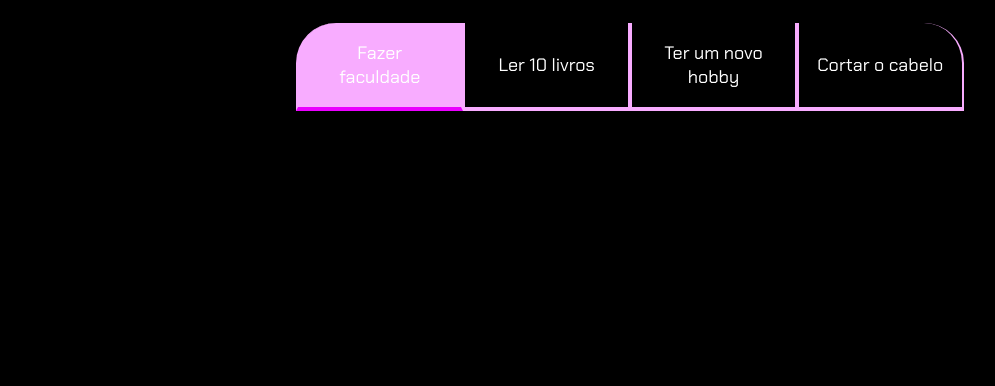
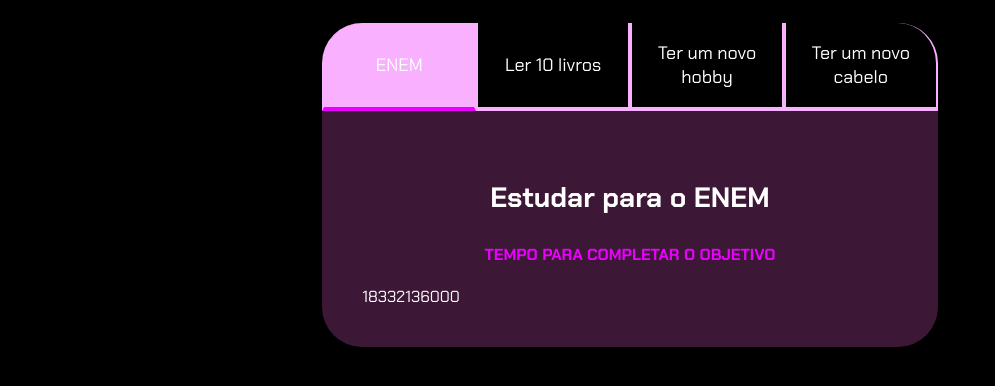
Before and after one commit to amandapilatti/PROJETO-DE-VIDA, a plain HTML site: page index.html in a window 1280 px wide. Shown: the part 80-466 px from the top of the page, without its empty margins (10-1005 px from the left). Drawn offline with Linux system fonts and the light colour scheme.

Commit message:
Add files via upload

```diff
--- a/index.html
+++ b/index.html
@@ -11,11 +11,38 @@
 <body>
     <section class="conteudo-principal">
         <h2 class="titulo-principal">Meus Objetivos do ano<span>_</span></h2>
-        <div class="botoes">
-            <button class="botao ativo">Fazer faculdade</button>
-            <button class="botao">Ler 10 livros</button>
-            <button class="botao">Ter um novo hobby</button>
-            <button class="botao">Cortar o cabelo</button>
+        <div class="conteudo">
+            <div class="botoes">
+                <button class="botao ativo">ENEM</button>
+                <button class="botao">Ler 10 livros</button>
+                <button class="botao">Ter um novo hobby</button>
+                <button class="botao">Ter um novo cabelo</button>
+            </div>
+            <div class="abas-textos">
+                <div class="aba-conteudo ativo">
+                    <h3 class="aba-conteudo-titulo-principal">Estudar para o ENEM</h3>
+                    <h4 class="aba-conteudo-titulo-secundario">Tempo para completar o objetivo</h4>
+                    <div class="contador"></div>
+                </div>
+
+                <div class="aba-conteudo">
+                    <h3 class="aba-conteudo-titulo-principal">Terminar e começar a ler 10 livros</h3>
+                    <h4 class="aba-conteudo-titulo-secundario">Tempo para completar o objetivo</h4>
+                    <div class="contador"></div>
+                </div>
+
+                <div class="aba-conteudo">
+                    <h3 class="aba-conteudo-titulo-principal">Começar a praticar um novo hobby</h3>
+                    <h4 class="aba-conteudo-titulo-secundario">Tempo para completar o objetivo</h4>
+                    <div class="contador"></div>
+                </div>
+
+                <div class="aba-conteudo">
+                    <h3 class="aba-conteudo-titulo-principal">Cortar o cabelo</h3>
+                    <h4 class="aba-conteudo-titulo-secundario">Tempo para completar o objetivo</h4>
+                    <div class="contador"></div>
+                </div>
+            </div>
         </div>
     </section>
 
--- a/main.js
+++ b/main.js
@@ -1,4 +1,5 @@
 const botoes = document.querySelectorAll(".botao");
+const textos = document.querySelectorAll(".aba-conteudo");
 
 for (let i = 0; i < botoes.length; i++) {
 
@@ -6,8 +7,17 @@
 
         for (let j = 0; j < botoes.length; j++){
             botoes[j].classList.remove("ativo");
+            textos[j].classList.remove("ativo");
         }
 
         botoes[i].classList.add("ativo");
+        textos[i].classList.add("ativo");
     };
 };
+
+const contadores = document.querySelectorAll(".contador");
+const tempoObjetivo1 = new Date("2025-11-01T00:00:00");
+
+let tempoAtual = new Date();
+
+contadores[0].textContent = tempoObjetivo1 - tempoAtual;
--- a/style.css
+++ b/style.css
@@ -2,9 +2,9 @@
 
 :root {
     --cor-de-fundo: #000000;
-    --verde: #ea00ff;
+    --rosa: #ea00ff;
     --branco: #FFFFFF;
-    --botao-ativo: #f8acff;
+    --botao-ativo: #f8b0ff;
     --botao-inativo: rgb(0, 0, 0);
     --texto-fundo: rgba(184, 72, 165, 0.329);
 }
@@ -33,7 +33,7 @@
 }
 
 .titulo-principal span {
-    color: var(--verde);
+    color: var(--rosa);
 }
 
 .botao {
@@ -60,9 +60,34 @@
     display: block;
 }
 
-.ativo{
+.botao.ativo{
     background-color: var(--botao-ativo);
-    border-bottom: 4px solid var(--verde);
+    border-bottom: 4px solid var(--rosa);
+}
+
+.abas-textos{
+    background-color: var(--texto-fundo);
+    padding: 40px;
+    border-radius: 0 0 40px 40px;
+}
+
+.aba-conteudo.ativo{
+    display: block;
+}
+
+.aba-conteudo{
+    display: none;
+}
+
+.aba-conteudo-titulo-principal{
+    font-size: 28px;
+    text-align: center;
+}
+
+.aba-conteudo-titulo-secundario{
+    text-align: center;
+    color: var(--rosa);
+    text-transform: uppercase;
 }
 
 @media screen and (min-width: 768px) {
```
